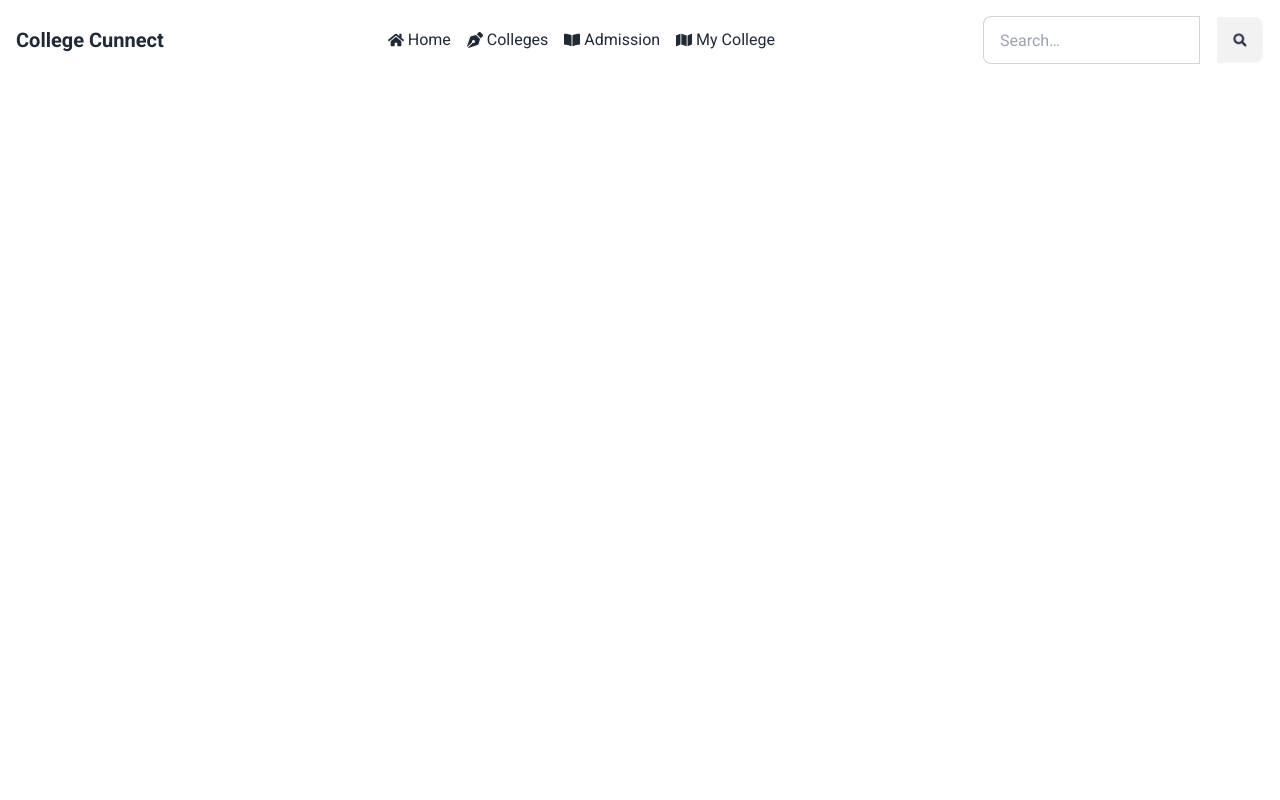
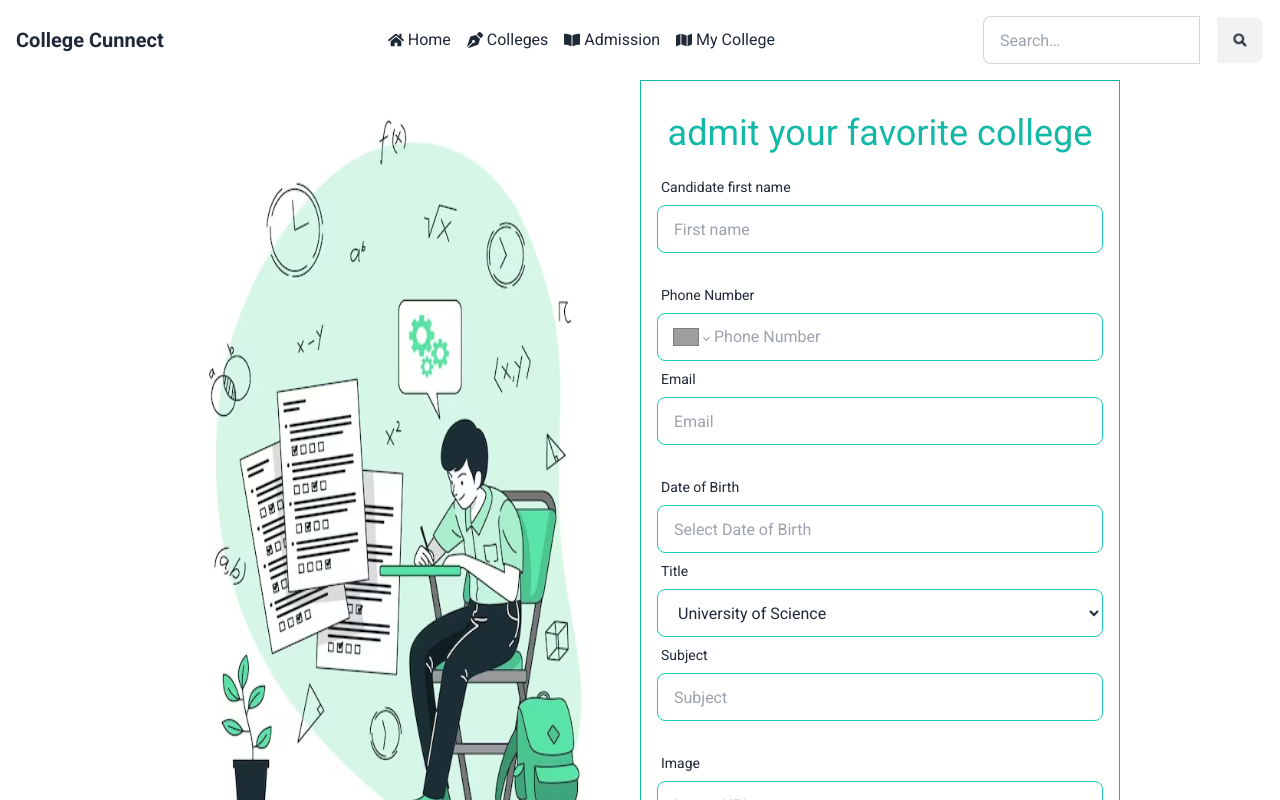
Before and after one commit to Suhanur-Rohoman-Sumon-github/college-cunnect-fronend, a React (Vite) app: page /admition in a window 1280 px wide. Shown: the top 800 px of the page. Built offline with nearby package versions, Linux system fonts and the light colour scheme; grey boxes are pictures that could not be loaded.

Commit message:
admition page added

```diff
--- a/package.json
+++ b/package.json
@@ -13,8 +13,11 @@
     "localforage": "^1.10.0",
     "match-sorter": "^6.3.1",
     "react": "^18.2.0",
+    "react-datepicker": "^4.16.0",
     "react-dom": "^18.2.0",
+    "react-hook-form": "^7.45.2",
     "react-icons": "^4.10.1",
+    "react-phone-number-input": "^3.3.0",
     "react-router-dom": "^6.14.2",
     "react-star-ratings": "^2.3.0",
     "react-toggle-dark-mode": "^1.1.1",
--- a/src/componnets/pages/admition/Admition.jsx
+++ b/src/componnets/pages/admition/Admition.jsx
@@ -1,11 +1,106 @@
-
+import { useState } from 'react';
+import { useForm } from 'react-hook-form';
+import admitImge from '../../../assets/login.avif';
+import PhoneInput from 'react-phone-number-input';
+import 'react-phone-number-input/style.css';
+import DatePicker from 'react-datepicker';
+import 'react-datepicker/dist/react-datepicker.css';
 
 const Admition = () => {
-    return (
-        <div>
-           <h1>this is admition page</h1>
+  const [selectedDate, setSelectedDate] = useState(null);
+  const { register, handleSubmit,reset, formState: { errors } } = useForm();
+  const onSubmit = data => {
+    console.log(data)
+    reset()
+  };
+  const [phoneNumber, setPhoneNumber] = useState();
+
+  const handleDateChange = (date) => {
+    setSelectedDate(date);
+  };
+
+  return (
+    <div className='py-20 w-9/12 mx-auto md:flex'>
+      <div className='md:w-[50%]'>
+        <img className='w-full h-screen' src={admitImge} alt="" />
+      </div>
+      <form className='p-4 md:w-[50%] border border-teal-500' onSubmit={handleSubmit(onSubmit)}>
+        <h1 className='text-center text-4xl text-teal-500 my-4'>admit your favorite college</h1>
+        <div className="form-control">
+          <label className="label">
+            <span className="label-text">Candidate first name</span>
+          </label>
+          <input className='input input-bordered input-accent w-full' type="text" placeholder="First name" {...register("firstName", { required: true, maxLength: 80 })} />
         </div>
-    );
+        <br />
+
+        <div className="form-control">
+          <label className="label">
+            <span className="label-text">Phone Number</span>
+          </label>
+          <PhoneInput
+            className='input input-bordered input-accent w-full'
+            defaultCountry="US"
+            placeholder="Phone Number"
+            value={phoneNumber}
+            onChange={setPhoneNumber}
+            {...register("phoneNumber", { required: true })} />
+        </div>
+
+        <div className="form-control">
+          <label className="label">
+            <span className="label-text">Email</span>
+          </label>
+          <input className='input input-bordered input-accent w-full' type="text" placeholder="Email" {...register("email", { required: true, pattern: /^\S+@\S+$/i })} /> <br />
+        </div>
+
+        <div className="form-control">
+          <label className="label">
+            <span className="label-text">Date of Birth</span>
+          </label>
+          <DatePicker
+            className='input input-bordered input-accent w-full'
+            selected={selectedDate}
+            onChange={handleDateChange}
+            peekNextMonth
+            showMonthDropdown
+            showYearDropdown
+            dropdownMode="select"
+            placeholderText="Select Date of Birth"
+            maxDate={new Date()}
+            dateFormat="dd/MM/yyyy"
+            isClearable
+          />
+        </div>
+
+        <div className="form-control w-full">
+          <label className="label">
+            <span className="label-text">Title</span>
+          </label>
+          <select className='input input-bordered input-accent w-full' {...register("title", { required: true })}>
+            <option value="University of Science">University of Science</option>
+            {/* Add more options here */}
+          </select>
+        </div>
+
+        <div className="form-control">
+          <label className="label">
+            <span className="label-text">Subject</span>
+          </label>
+          <input className='input input-bordered input-accent w-full' type="text" placeholder="Subject" {...register("subject", { required: true })} /> <br />
+        </div>
+
+        <div className="form-control">
+          <label className="label">
+            <span className="label-text">Image</span>
+          </label>
+          <input className='input input-bordered input-accent w-full' type="text" placeholder="Image URL" {...register("image", { required: true })} /> <br />
+        </div>
+
+        <button className='btn btn-primary w-full my-4'>admit now</button>
+      </form>
+    </div>
+  );
 };
 
 export default Admition;
--- a/src/componnets/pages/colege/Colege.jsx
+++ b/src/componnets/pages/colege/Colege.jsx
@@ -5,8 +5,19 @@ import useColeges from "../../../hookes/useColeges";
 const Colege = () => {
     const coleges = useColeges()
     return (
-        <div className="py-28">
-            {coleges?<ColegesMaps datas={coleges}></ColegesMaps>:<span className="loading loading-spinner loading-lg mx-auto"></span>}
+        <div className="w-11/12 mx-auto">
+            {coleges ? <ColegesMaps datas={coleges}></ColegesMaps> : (
+                <div
+                    style={{
+                        display: "flex",
+                        justifyContent: "center",
+                        alignItems: "center",
+                        height: "100vh",
+                    }}
+                >
+                    <span className="loading loading-spinner loading-lg text-teal-500"></span>
+                </div>
+            )}
         </div>
     );
 };
--- a/src/componnets/pages/colege/ColegeDtails.jsx
+++ b/src/componnets/pages/colege/ColegeDtails.jsx
@@ -2,23 +2,66 @@
 import { useEffect, useState } from "react";
 import { useParams } from "react-router-dom";
 
+
 const ColegeDtails = () => {
-    const [datails,setDetails] = useState()
+  const [datails, setDetails] = useState()
   console.log(datails)
   const id = useParams()
-    useEffect(()=>{
+  useEffect(() => {
     fetch(`http://localhost:5000/coleges/${id.id}`)
-        .then(res=>res.json())
-        .then(data=>setDetails(data))
-    },[id])
+      .then(res => res.json())
+      .then(data => setDetails(data))
+  }, [id])
   return (
-        <div className="card w-full bg-base-100 shadow-xl">
+    <div className="card w-full font-serif">
       <figure><img className="w-full h-screen" src={datails?.image} alt="Shoes" /></figure>
+      <div className="card-body w-11/12 mx-auto">
+        <h2 className="text-4xl text-teal-500 text-center ">{datails?.collegeName}</h2>
+        <div className="grid md:grid-cols-3 mt-7">
+          <div>
+            <h1 className="text-3xl text-teal-500">events:</h1>
+            {
+
+              datails?.events.map(event => <div key={event.name} className="card w-full ">
                 <div className="card-body">
-    <h2 className="card-title">Shoes!</h2>
-    <p>If a dog chews shoes whose shoes does he choose?</p>
-    <div className="card-actions justify-end">
-      <button className="btn btn-primary">Buy Now</button>
+                  <h2 className="card-title text-teal-500">{event.name}</h2>
+                  <p>{event.date}</p>
+                  <p>{event.description}</p>
+                </div>
+              </div>)
+
+            }
+          </div>
+          <div>
+            <h1 className="text-3xl text-teal-500">sports:</h1>
+            {
+
+              datails?.sports.map(sport => <div key={sport.category}>
+                <p className="mt-4 text-teal-500 text-2xl">{sport.category}</p>
+                {
+                  sport.sportsList.map(sportslist => <div key={sportslist.name} className="card w-96 ">
+                    <div className="card-body">
+                      <h2 className="card-title text-teal-500">{sportslist.name}</h2>
+                      <p>{sportslist.description}</p>
+                    </div>
+                  </div>)
+                }
+              </div>)
+
+            }
+
+          </div>
+          <div>
+          <h1 className="text-3xl text-teal-500">recharce works:</h1>
+            {
+
+              datails?.researchWorks.map(recarche => <div  key={recarche} className="card w-full mt-4">
+                <p>{recarche}</p>
+              </div>)
+
+            }
+            <button className="btn btn-primary my-10 w-full">admit now</button>
+          </div>
         </div>
       </div>
     </div>
--- a/src/componnets/pages/home/colleges/Colleges.jsx
+++ b/src/componnets/pages/home/colleges/Colleges.jsx
@@ -10,7 +10,7 @@ const Colleges = () => {
         <div className="w-11/12 mx-auto">
            <Titleses title='Which best describes how you want to get started?'/>
             <div>
-            <ColegesMaps datas={colege}></ColegesMaps>
+            {colege ? <ColegesMaps datas={colege}></ColegesMaps> : <span className="loading loading-spinner loading-lg"></span>}
             </div>
         </div>
     );
--- a/src/hookes/coleges/SingleColeges.jsx
+++ b/src/hookes/coleges/SingleColeges.jsx
@@ -1,8 +1,9 @@
 
 import { FaRegCheckCircle, FaLongArrowAltRight } from "react-icons/fa";
 import { Link } from "react-router-dom";
+import StarRatings from "react-star-ratings";
 const SingleColeges = ({ data }) => {
-    const {_id, image, collegeName, admissionDates, events, researchHistory, sports } = data
+    const { _id, image, collegeName, admissionDates, events, researchHistory, sports, rating } = data
 
     return (
         <div className="card w-full  ">
@@ -15,7 +16,7 @@ const SingleColeges = ({ data }) => {
                         <h1 className="card-title text-teal-500 text-center my-4">Events :</h1>
                         {
                             events.map(event => <div className="flex items-center" key={event.name}>
-                                <FaRegCheckCircle  className="text-blue-600"/>   <p className="ml-2">{event.name}</p>
+                                <FaRegCheckCircle className="text-blue-600" />   <p className="ml-2">{event.name}</p>
                             </div>)
                         }
                     </div>
@@ -23,14 +24,21 @@ const SingleColeges = ({ data }) => {
                         <h1 className="card-title text-teal-500 my-4">Sports :</h1>
                         {
                             sports.map(sport => <div className="flex items-center" key={sport.name}>
-                                <FaRegCheckCircle className="text-blue-600"/> <p className="ml-2">{sport.category}</p>
+                                <FaRegCheckCircle className="text-blue-600" /> <p className="ml-2">{sport.category}</p>
                             </div>)
                         }
                     </div>
                 </div>
+
                 <p className="my-4">{researchHistory}</p>
+                <StarRatings
+                    rating={rating}
+                    starDimension="25px"
+                    starSpacing="5px"
+                    starRatedColor="yellow"
+                />
                 <div className="card-actions ">
-                    <Link className="w-full" to={`/mycolege/${_id}`}><button className="btn btn-primary w-full">dtails<FaLongArrowAltRight /></button></Link>
+                    <Link className="w-full" to={`/mycolege/${_id}`}><button className="btn btn-primary w-full my-4">dtails<FaLongArrowAltRight /></button></Link>
                 </div>
             </div>
         </div>
```
Also changed, not shown: 1 other file (tests, documents, lock files or other folders). Lines whose indentation alone changed are shown as unchanged.
